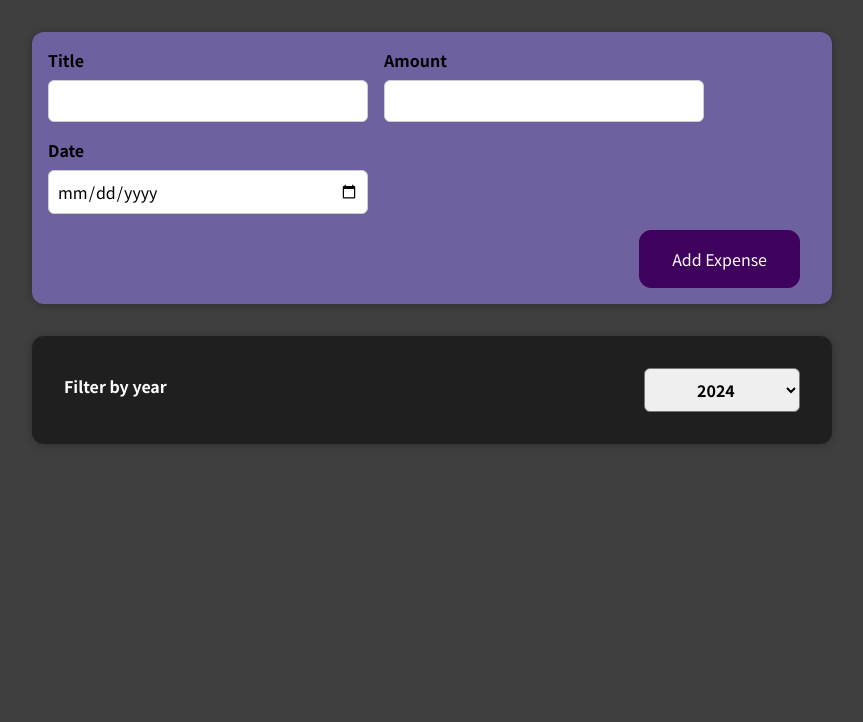
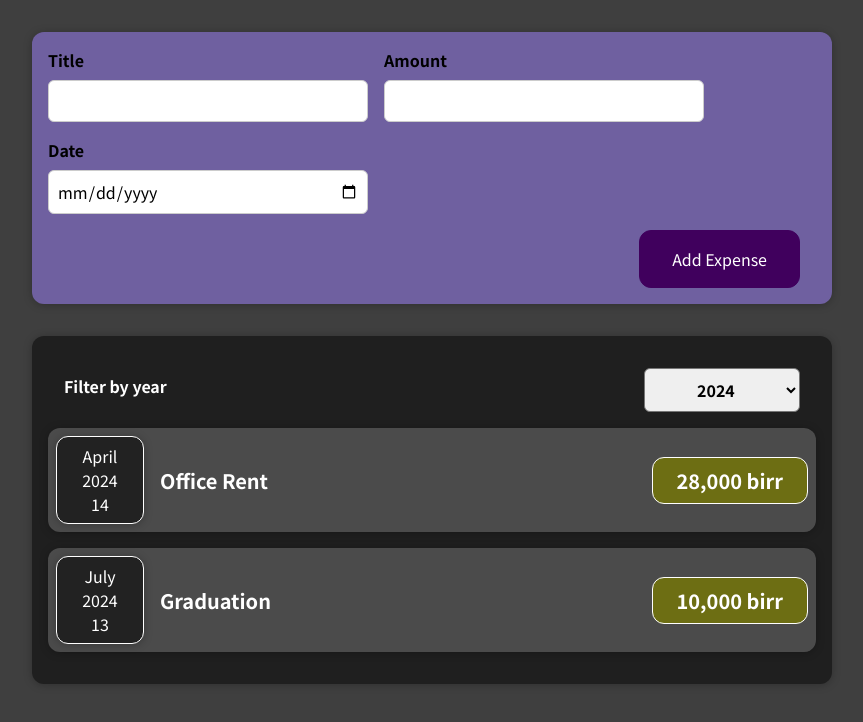
Before and after one commit to AnanSer/Expense-Tracker, a React (Create React App) app: page / in a window 1280 px wide. Shown: the top 722 px of the page, without its empty margins (208-1071 px from the left). Built offline with nearby package versions, Linux system fonts and the light colour scheme.

Commit message:
modified

```diff
--- a/src/components/Expenses/Expenses.js
+++ b/src/components/Expenses/Expenses.js
@@ -15,11 +15,11 @@ const Expenses = (props) => {
     return expense.date.getFullYear().toString() === filteredYear;
   });
 
-  const expenseContent = <p>No expenses found.</p>;
+  let expenseContent = <p>No expenses found.</p>;
 
   {
-    if (filteredExpenses.length > 0)
-      filteredExpenses.map((expense) => (
+    if (filteredExpenses.length > 0) {
+      expenseContent = filteredExpenses.map((expense) => (
         //when we do write in dynamic way
         <ExpenseItem
           key={expense.id}
@@ -28,6 +28,7 @@ const Expenses = (props) => {
           date={expense.date}
         />
       ));
+    }
   }
 
   return (
@@ -37,6 +38,8 @@ const Expenses = (props) => {
           selected={filteredYear}
           onChangeFilter={filterChangeHandler}
         />
+
+        {expenseContent}
 
         {/*
         <ExpenseItem            // these are static way
```
